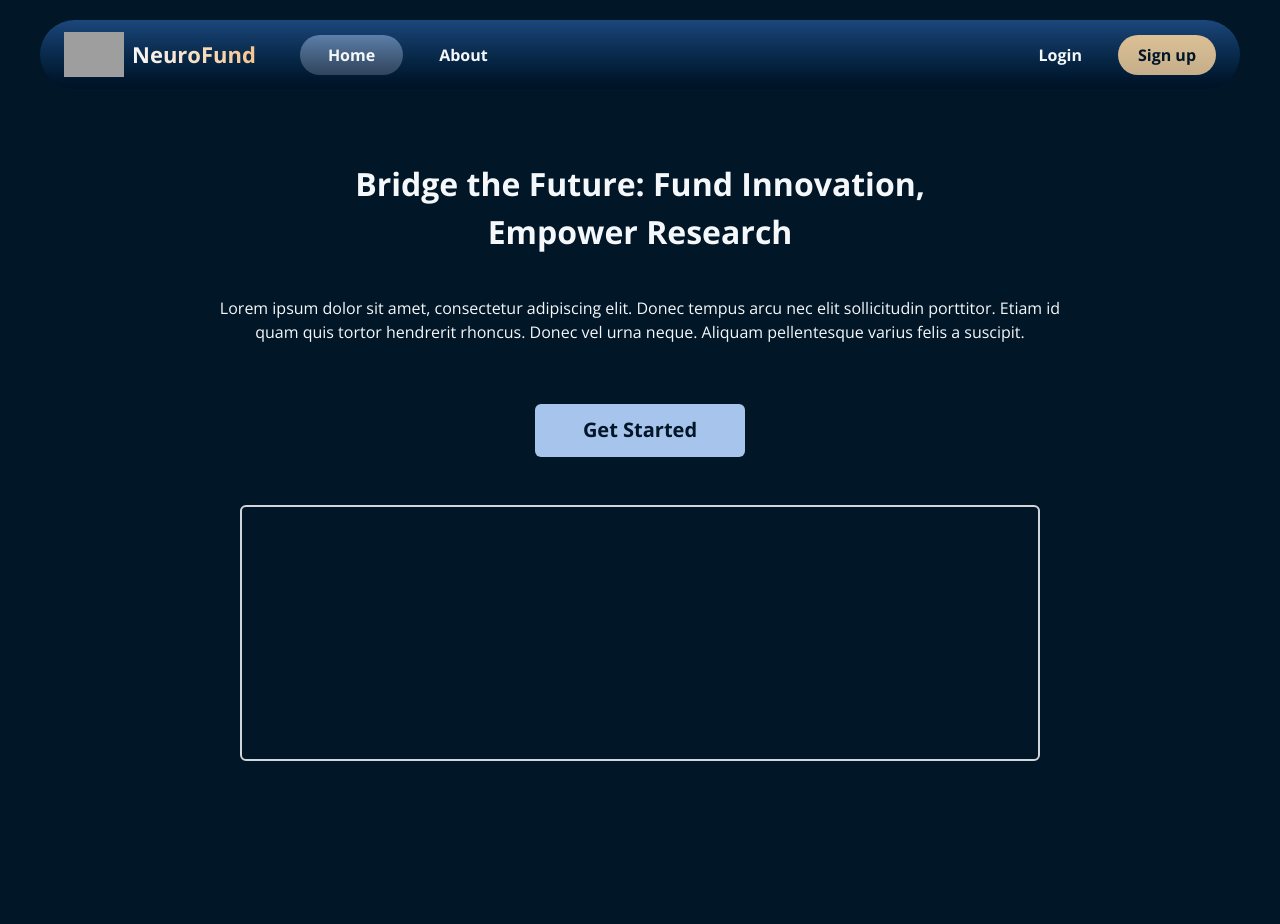
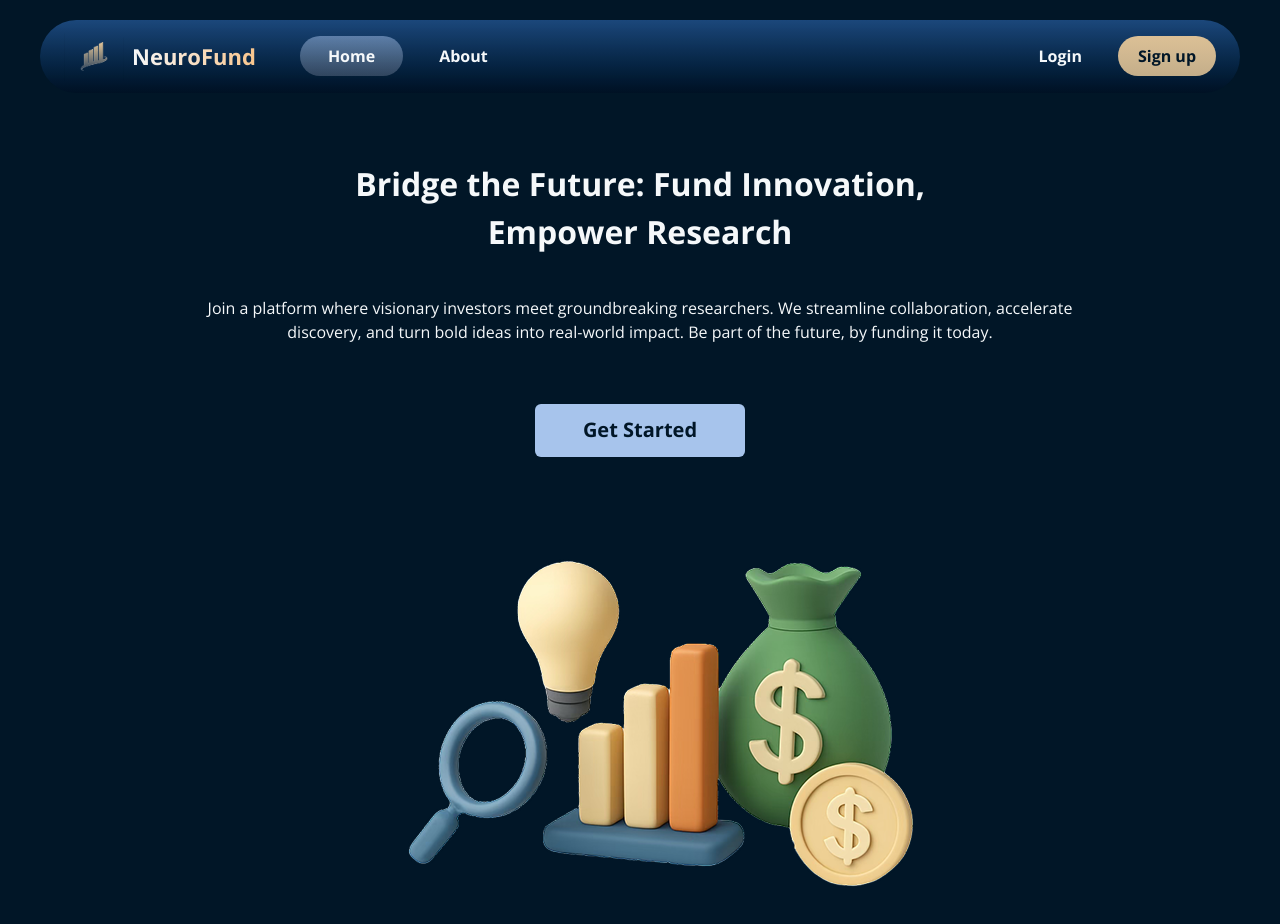
Before and after one commit to adndax/Hackathon-Codefest_NeuroFund, a Next.js app in the folder app/frontend/: page /home in a window 1280 px wide. Shown: the top 924 px of the page. Before the commit the page ends 809 px from the top, so only its background shows below. Built offline with nearby package versions, Linux system fonts and the light colour scheme; grey boxes are pictures that could not be loaded.

Commit message:
style: add image

```diff
--- a/app/frontend/src/app/home/page.tsx
+++ b/app/frontend/src/app/home/page.tsx
@@ -12,7 +12,7 @@ export default function LandingPage() {
   <NavigationBar navItems={navItemsUnloggedIn} current_item="Home" login={false}/>
     <div className="pt-40 flex flex-col items-center">
       <h1 className="w-1/2 mx-auto font-semibold font-sans text-[32px] text-center">Bridge the Future: Fund Innovation, Empower Research</h1>
-      <p className="px-50 mt-10 font-medium font-inter text-[16px] text-center" >Lorem ipsum dolor sit amet, consectetur adipiscing elit. Donec tempus  arcu nec elit sollicitudin porttitor. Etiam id quam quis tortor  hendrerit rhoncus. Donec vel urna neque. Aliquam pellentesque varius  felis a suscipit.</p>
+      <p className="px-50 mt-10 font-medium font-inter text-[16px] text-center" >Join a platform where visionary investors meet groundbreaking researchers. We streamline collaboration, accelerate discovery, and turn bold ideas into real-world impact. Be part of the future, by funding it today.</p>
       <BlueButton>Get Started</BlueButton>
     </div>
   <FeaturePlaceholder className="w-200 mx-auto"/>
--- a/app/frontend/src/components/FeaturePlaceholder.tsx
+++ b/app/frontend/src/components/FeaturePlaceholder.tsx
@@ -4,8 +4,9 @@ import { cn } from "@/lib/utils";
 export const FeaturePlaceholder = ({className}: {className?: string}) => {
   return (
     <section className={cn("bg-background py-12", className)}>
-      <div className={cn("w-100 h-75 mx-auto border-2 border-gray-300 rounded-md h-64 flex items-center justify-center",className)}>
+      <div className={cn("w-100 h-75 mx-auto rounded-md h-64 flex items-center justify-center",className)}>
         <span className={cn("text-gray-500", className)}></span>
+        <img src="asset-3d.png"/>
       </div>
     </section>
   );
```
Also changed, not shown: app/frontend/public/neurofund_logo.png (added).
